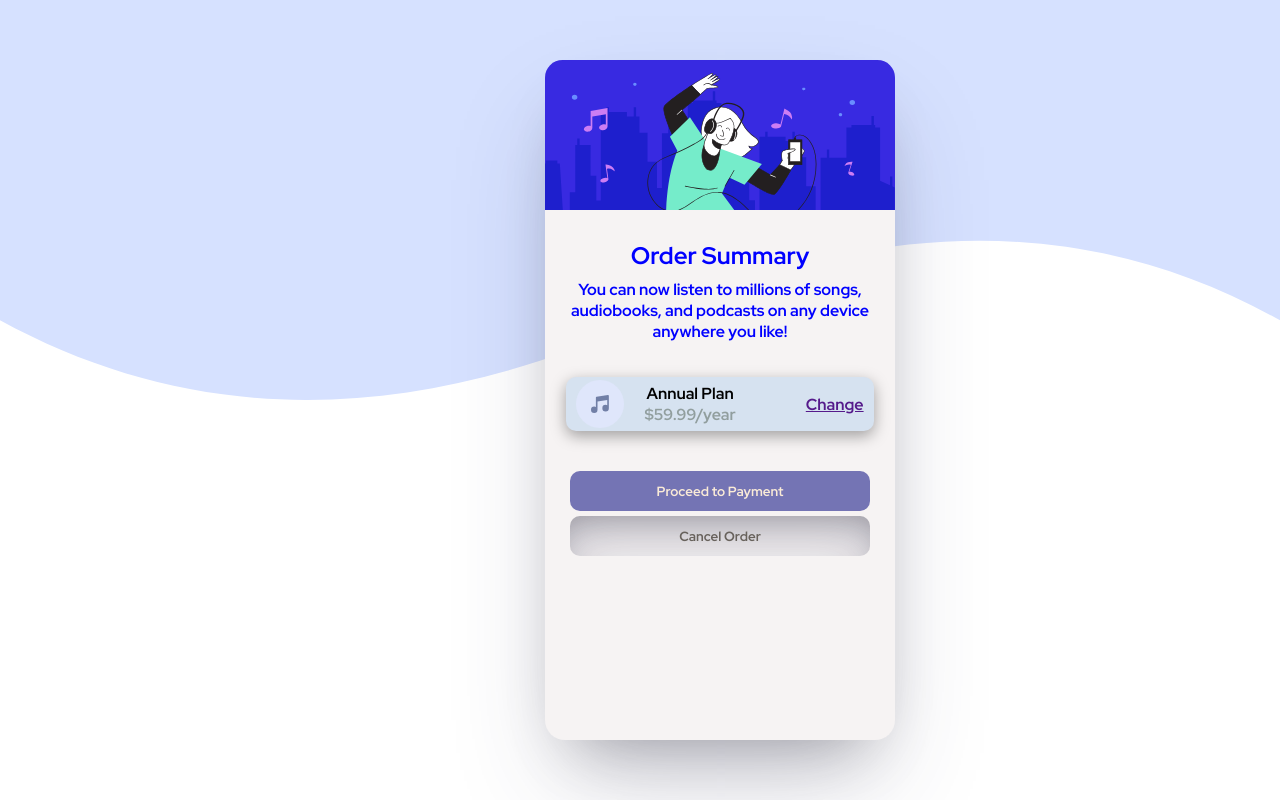
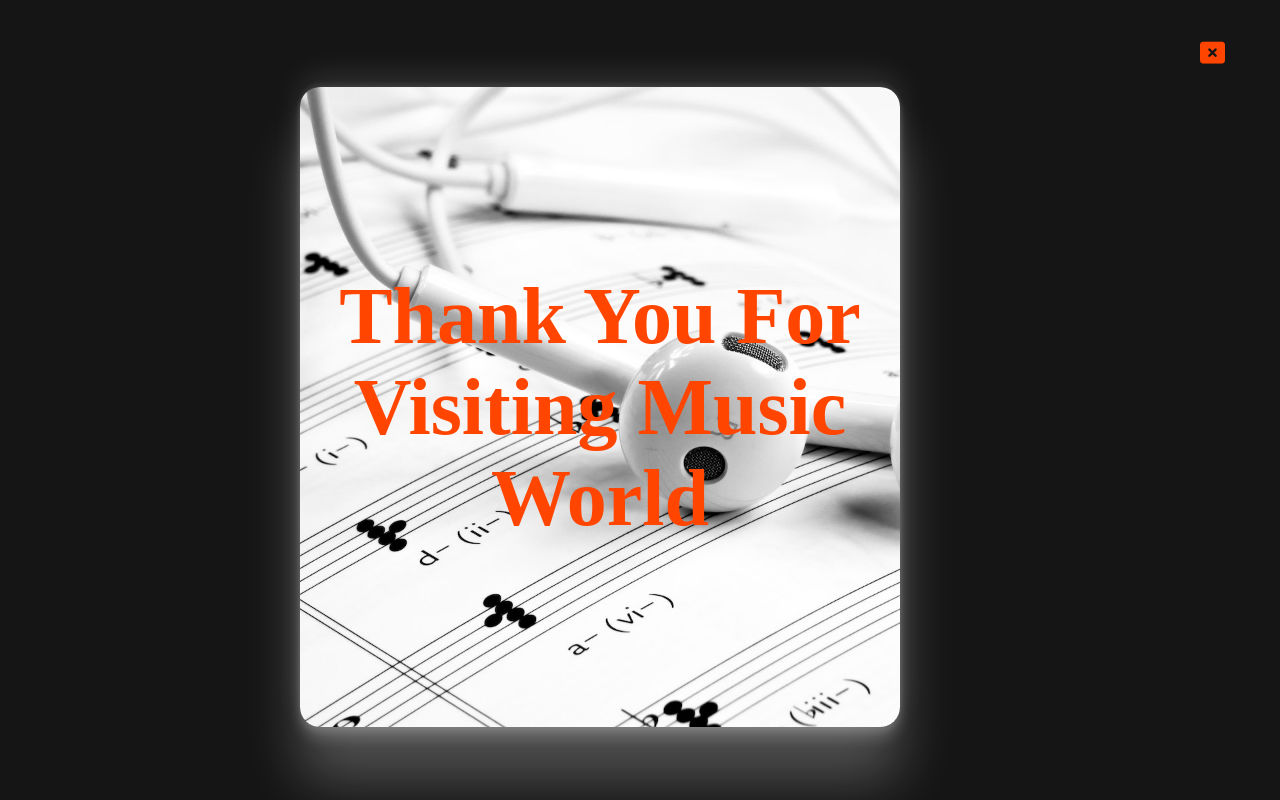
Before and after one commit to Kel-nana/Order-summary, a plain HTML site: page index.html in a window 1280 px wide. Both pictures are taken after a click on the button "Cancel Order". Shown: the top 800 px of the page. Drawn offline with Linux system fonts and the light colour scheme; a web font is replaced by a local one.

Commit message:
close button html/css/js

```diff
--- a/apps.js
+++ b/apps.js
@@ -1,7 +1,24 @@
-const buttons = document.querySelectorAll(".btn");
+//REFERENCES
+const buttons = document.querySelectorAll("button");
+const popup = document.querySelector('.popup-cancel')
+const close = document.querySelector('.fa-window-close')
+//POP
 
-buttons.forEach(button => {
-button.addEventListener("click", (e) => {
-e.target.classList.toggle("btn-clicked");
+buttons.forEach((button, index) => {
+    console.log(index);
+    if (index===1){
+        button.addEventListener("click", (e) => {
+           popup.style.display ="block";
+
+            });
+    }
+
 });
-});
+
+// =========CLOSE BUTTON=======
+
+
+    close.addEventListener("click", (e) => {
+    popup.style.display ="none";
+
+    });
--- a/index.html
+++ b/index.html
@@ -10,6 +10,10 @@
       type="image/png"
       sizes="32x32"
       href="./images/favicon-32x32.png"
+    />
+    <link
+      rel="stylesheet"
+      href="https://cdnjs.cloudflare.com/ajax/libs/font-awesome/6.2.0/css/all.min.css"
     />
 
     <title>Frontend Mentor | Order summary card</title>
@@ -35,6 +39,15 @@
         <button class="btn-can">Cancel Order</button>
       </div>
     </div>
+    <!-- =========POPUP-CLOSE=========== -->
+    <div class="popup-cancel-main">
+      <div class="popup-cancel">
+        <i class="fa fa-window-close" aria-hidden="true"></i>
+        <div class="container-cancel">
+          <p>Thank You For Visiting Music World</p>
+        </div>
+      </div>
+    </div>
 
     <!-- <div class="attribution">
       Challenge by
--- a/style.css
+++ b/style.css
@@ -1,5 +1,5 @@
 @import url("https://fonts.googleapis.com/css2?family=Red+Hat+Display:wght@500;700;900&display=swap");
-
+@import url("https://fonts.googleapis.com/css2?family=Combo&display=swap");
 * {
   margin: 0;
   padding: 0;
@@ -138,6 +138,56 @@ button {
     "Open Sans", "Helvetica Neue", sans-serif;
   font-weight: 700;
   color: rgb(104, 98, 92);
-  box-shadow: rgba(50, 50, 93, 0.25) 0px 30px 60px -12px inset,
-    rgba(0, 0, 0, 0.3) 0px 18px 36px -18px inset;
+  box-shadow: rgba(131, 131, 151, 0.25) 0px 30px 60px -12px inset,
+    rgba(202, 195, 195, 0.3) 0px 18px 36px -18px inset;
 }
+
+.popup-cancel {
+  position: fixed;
+  left: 0;
+  right: 0;
+  top: 0;
+  bottom: 0;
+  background: rgb(22, 21, 21);
+  backdrop-filter: blur(10px);
+  width: 100%;
+  height: 100%;
+  margin: 0 auto;
+  display: none;
+  /* transform: scale(0); */
+  /* z-index: 999; */
+}
+
+.container-cancel {
+  width: 600px;
+  height: 80vh;
+  margin-top: 20px;
+  background: url(./images/musicbg.jpg);
+  background-repeat: no-repeat;
+  background-size: cover;
+  display: flex;
+  justify-content: center;
+  align-items: center;
+  border-radius: 20px;
+  margin-left: 300px;
+  box-shadow: rgba(255, 254, 254, 0.25) 0px 54px 55px,
+    rgba(255, 255, 255, 0.12) 0px -12px 30px,
+    rgba(255, 255, 255, 0.12) 0px 4px 6px,
+    rgba(255, 255, 255, 0.17) 0px 12px 13px,
+    rgba(255, 255, 255, 0.09) 0px -3px 5px;
+}
+
+.container-cancel > p {
+  font-size: 80px;
+  text-align: center;
+  font-family: "Combo";
+  color: orangered;
+}
+
+.fa-window-close {
+  color: orangered;
+  font-size: 25px;
+  margin-top: 40px;
+  z-index: 20;
+  margin-left: 1200px;
+}
```
Also changed, not shown: images/musicbg.jpg (added).
